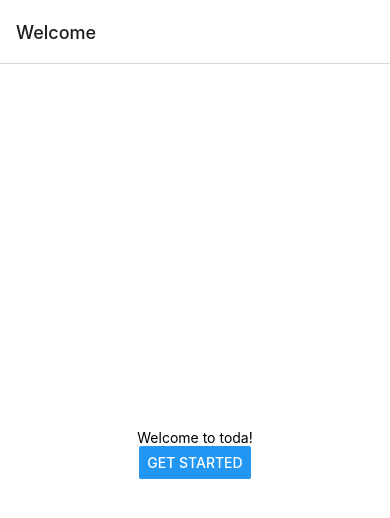
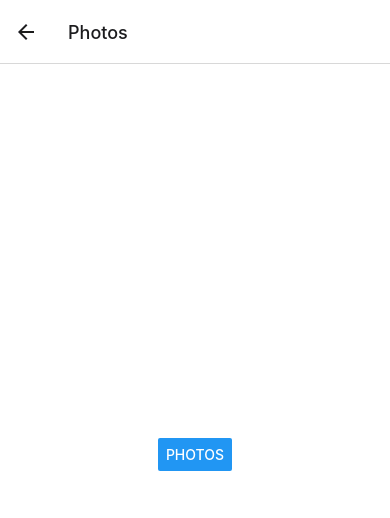
Before and after one commit to henrydeacy/twigg, a React Native app: screen /Photos in a window 390 px wide. Shown: the top 518 px of the page. Built offline with nearby package versions, Linux system fonts and the light colour scheme.

Commit message:
add profile types screens

```diff
--- a/App.tsx
+++ b/App.tsx
@@ -2,6 +2,9 @@ import { NavigationContainer } from "@react-navigation/native";
 import { createNativeStackNavigator } from "@react-navigation/native-stack";
 import { Welcome } from "./welcome/welcome-screen";
 import { Profile } from "./profile/profile-screen";
+import { AboutMe } from "./profile/about-me/about-me-screen";
+import { Photos } from "./profile/photos/photos-screen";
+import { AboutYou } from "./profile/about-you/about-you-screen";
 
 const Stack = createNativeStackNavigator();
 
@@ -11,6 +14,9 @@ export default function App() {
       <Stack.Navigator initialRouteName="Welcome">
         <Stack.Screen name="Welcome" component={Welcome} />
         <Stack.Screen name="Profile" component={Profile} />
+        <Stack.Screen name="Photos" component={Photos} />
+        <Stack.Screen name="About me" component={AboutMe} />
+        <Stack.Screen name="About you" component={AboutYou} />
       </Stack.Navigator>
     </NavigationContainer>
   );
--- /dev/null
+++ b/profile/about-me/about-me-screen.tsx
@@ -0,0 +1,21 @@
+import { StatusBar } from "expo-status-bar";
+import React from "react";
+import { Button, StyleSheet, View } from "react-native";
+
+export function AboutMe({ navigation }: any) {
+  return (
+    <View style={styles.container}>
+      <Button title="About me" />
+      <StatusBar style="auto" />
+    </View>
+  );
+}
+
+const styles = StyleSheet.create({
+  container: {
+    flex: 1,
+    backgroundColor: "#fff",
+    alignItems: "center",
+    justifyContent: "center",
+  },
+});
--- /dev/null
+++ b/profile/about-you/about-you-screen.tsx
@@ -0,0 +1,21 @@
+import { StatusBar } from "expo-status-bar";
+import React from "react";
+import { Button, StyleSheet, View } from "react-native";
+
+export function AboutYou({ navigation }: any) {
+  return (
+    <View style={styles.container}>
+      <Button title="About you" />
+      <StatusBar style="auto" />
+    </View>
+  );
+}
+
+const styles = StyleSheet.create({
+  container: {
+    flex: 1,
+    backgroundColor: "#fff",
+    alignItems: "center",
+    justifyContent: "center",
+  },
+});
--- /dev/null
+++ b/profile/photos/photos-screen.tsx
@@ -0,0 +1,21 @@
+import { StatusBar } from "expo-status-bar";
+import React from "react";
+import { Button, StyleSheet, View } from "react-native";
+
+export function Photos({ navigation }: any) {
+  return (
+    <View style={styles.container}>
+      <Button title="Photos" />
+      <StatusBar style="auto" />
+    </View>
+  );
+}
+
+const styles = StyleSheet.create({
+  container: {
+    flex: 1,
+    backgroundColor: "#fff",
+    alignItems: "center",
+    justifyContent: "center",
+  },
+});
--- a/profile/profile-screen.tsx
+++ b/profile/profile-screen.tsx
@@ -5,9 +5,16 @@ import { Button, StyleSheet, Text, View } from "react-native";
 export function Profile({ navigation }: any) {
   return (
     <View style={styles.container}>
-      <Button title="Photos" />
-      <Button title="About you" />
-      <Button title="About me" />
+      <Button title="Photos" onPress={() => navigation.navigate("Photos")} />
+      <Button
+        title="About you"
+        onPress={() => navigation.navigate("About you")}
+      />
+      <Button
+        title="About me"
+        onPress={() => navigation.navigate("About me")}
+      />
+      <StatusBar style="auto" />
     </View>
   );
 }
```
